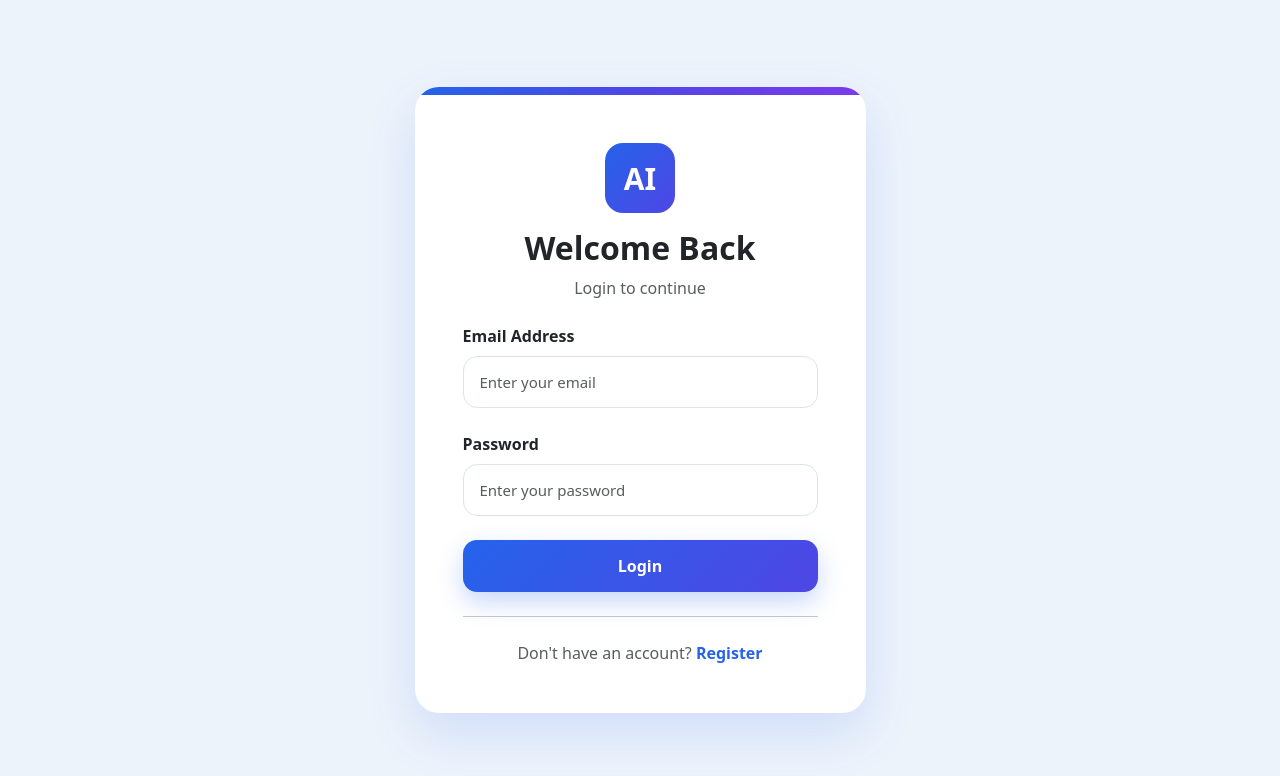
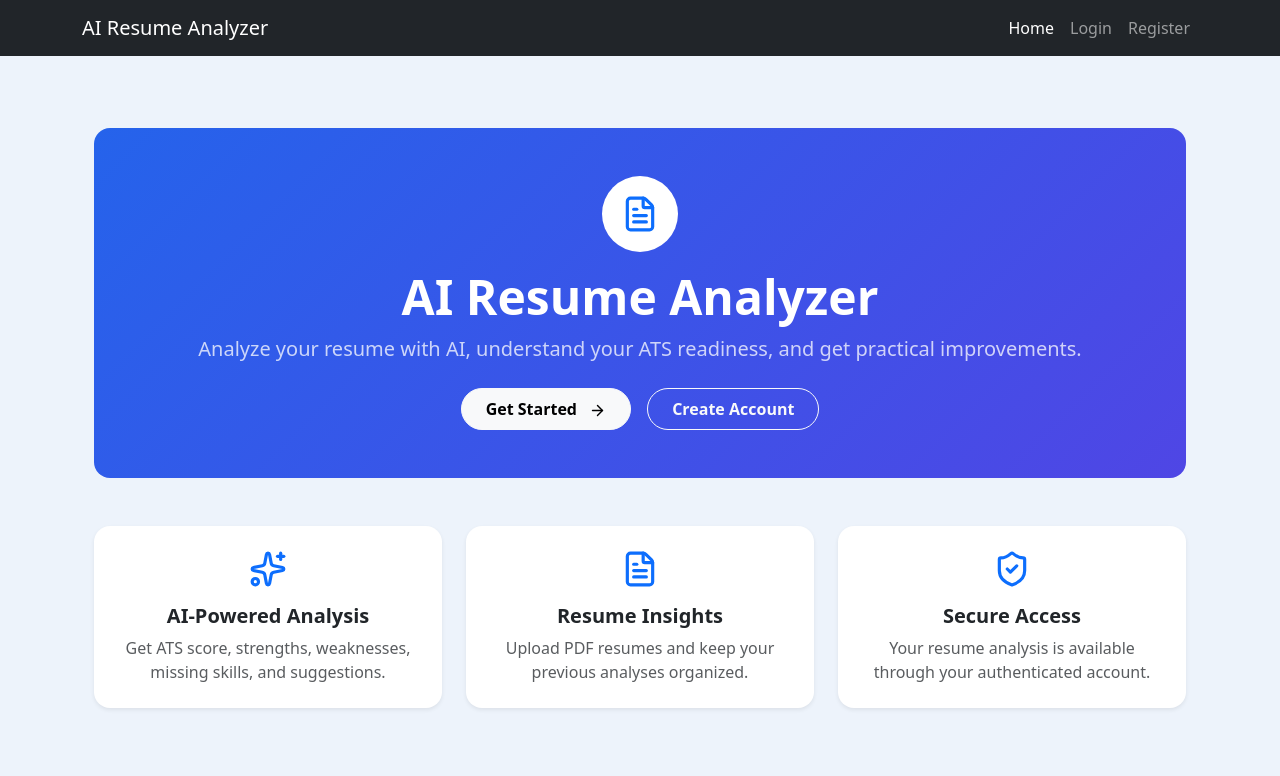
Before and after one commit to prabhasmallik18/EDX-AI-Resume-Analyzer, a React (Vite) app in the folder client/: page / in a window 1280 px wide. Before the commit this address led to /login. Shown: the top 776 px of the page. Built offline with nearby package versions, Linux system fonts and the light colour scheme; no server answers.

Commit message:
Improve routing and add landing page

```diff
--- a/client/src/routes/AppRoutes.jsx
+++ b/client/src/routes/AppRoutes.jsx
@@ -3,7 +3,6 @@
 import MainLayout from "../layouts/MainLayout";
 import AuthLayout from "../layouts/AuthLayout";
 import DashboardLayout from "../layouts/DashboardLayout";
-
 
 import Login from "../pages/Login";
 import Register from "../pages/Register";
@@ -13,26 +12,29 @@
 import AnalysisHistory from "../pages/AnalysisHistory";
 import Profile from "../pages/Profile";
 import ResumeAnalysis from "../pages/ResumeAnalysis";
-
+import Home from "../pages/Home";
 
 const AppRoutes = () => {
   return (
     <BrowserRouter>
       <Routes>
         <Route element={<MainLayout />}>
-          <Route path="/" element={<Navigate to="/login" replace/>} />
+          <Route path="/" element={<Home />} />
         </Route>
+
         <Route element={<AuthLayout />}>
           <Route path="/login" element={<Login />} />
           <Route path="/register" element={<Register />} />
         </Route>
-        <Route element={<DashboardLayout/>}>
+
+        <Route element={<DashboardLayout />}>
           <Route path="/dashboard" element={<Dashboard />} />
-          <Route path="dashboard/upload" element={<UploadResume />} />
+          <Route path="/dashboard/upload" element={<UploadResume />} />
           <Route path="/dashboard/history" element={<AnalysisHistory />} />
           <Route path="/dashboard/profile" element={<Profile />} />
-          <Route path= "/resume/:id" element={<ResumeAnalysis/>}/>
+          <Route path="/resume/:id" element={<ResumeAnalysis />} />
         </Route>
+
         <Route path="*" element={<NotFound />} />
       </Routes>
     </BrowserRouter>
```
